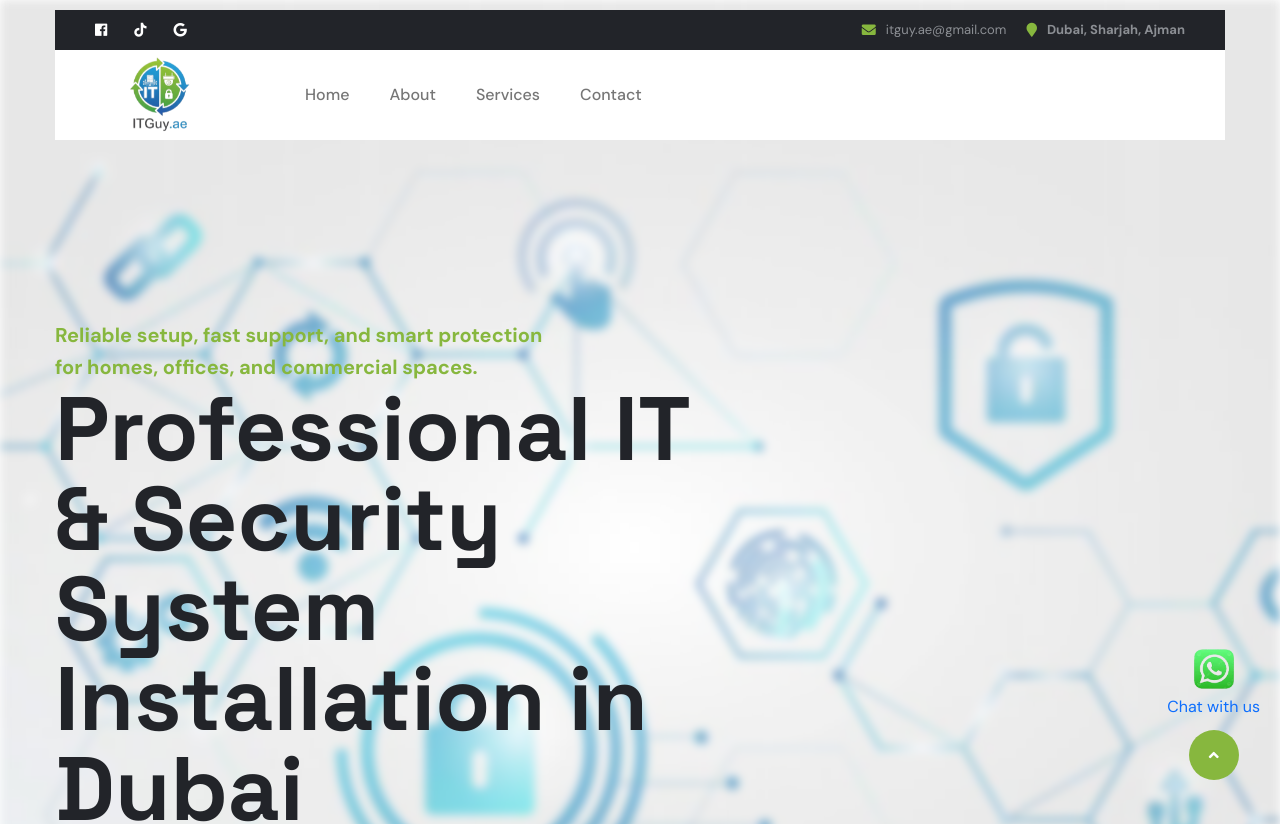
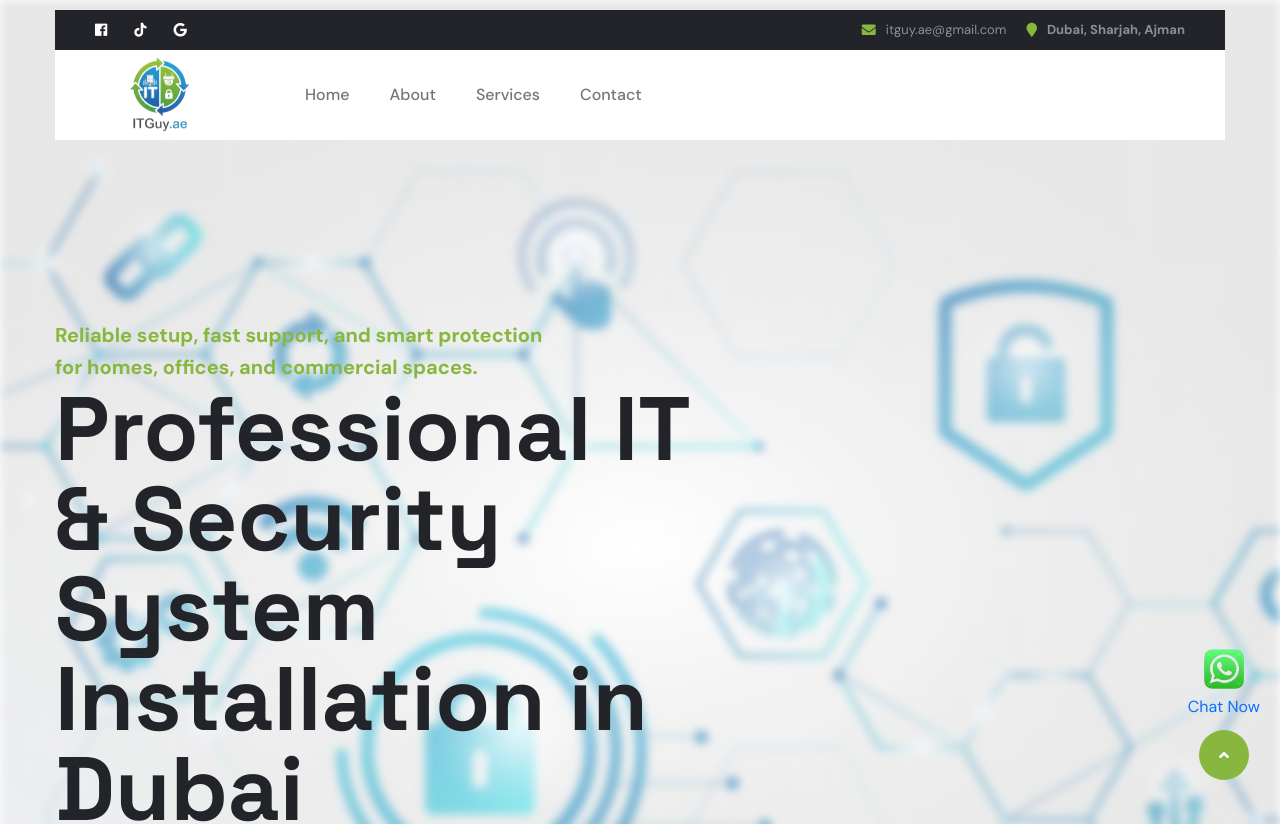
Before and after one commit to shahbaz-nawaz-ntu/ITGuys, a React (Vite) app: page / in a window 1280 px wide. Shown: the top 824 px of the page. Built offline with nearby package versions, Linux system fonts and the light colour scheme.

Commit message:
change the text of whatsapp icon in the backToTop component

```diff
--- a/src/components/BackToTop.jsx
+++ b/src/components/BackToTop.jsx
@@ -23,7 +23,7 @@ function BackToTop({ className }) {
 
             <div className={`scroll-to-top d-flex flex-column align-items-center gap-2${className || ''}`}>
                 <Link to="https://wa.me/971588996975" onClick={handleQuoteClick}><img className="whatsapp" src={whatsappicon}/>
-                <div className='fs-9'>Chat with us</div>
+                <div className='fs-9'>Chat Now</div>
                 </Link>
                 <Link className='scrol-top-btn' to="#">
                     <i className="fa fa-angle-up" style={{ color: '#fff' }} />
```
